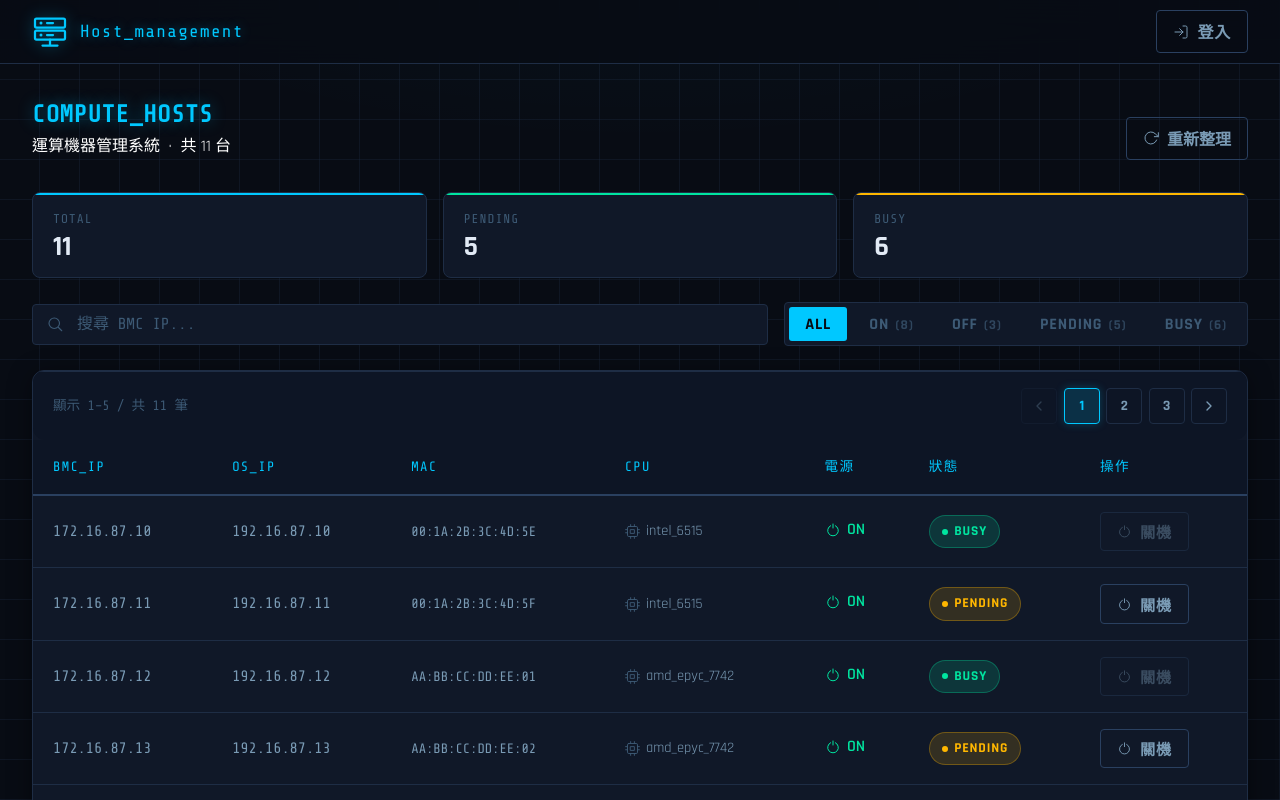
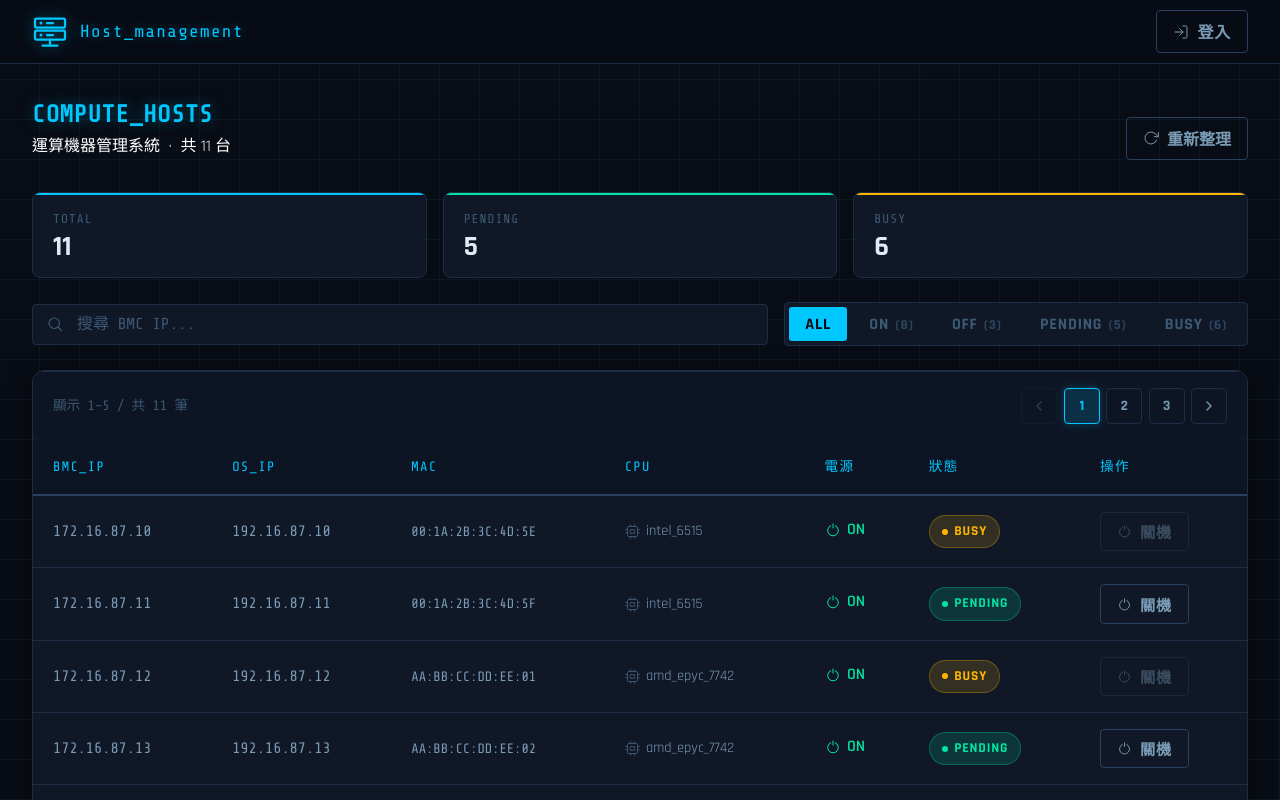
Before and after one commit to davidlin504/dashboard_computing_node, a React (Vite) app: page / in a window 1280 px wide. Shown: the top 800 px of the page. Built offline with nearby package versions, Linux system fonts and the light colour scheme; no server answers.

Commit message:
adjust busy status color

```diff
--- a/src/components/HostsTable.jsx
+++ b/src/components/HostsTable.jsx
@@ -1,4 +1,4 @@
-import { useState, useRef } from 'react'
+import { useState, useRef, useEffect } from 'react'
 import { useAuth } from '../hooks/useAuth'
 import { usePowerOn } from '../hooks/useHosts'
 import { SwitchTransition, CSSTransition } from 'react-transition-group'
@@ -60,6 +60,11 @@ export default function HostsTable({ hosts, onRequireLogin }) {
   const { powerOperation, loadingMap } = usePowerOn()
   const [page, setPage] = useState(1)
   const tbodyRef = useRef(null)
+
+  useEffect(() => {
+    // eslint-disable-next-line react-hooks/set-state-in-effect
+    setPage(1)
+  }, [hosts])
 
   const sliced = hosts.slice((page - 1) * PAGE_SIZE, page * PAGE_SIZE)
 
--- a/src/hooks/useHosts.js
+++ b/src/hooks/useHosts.js
@@ -5,9 +5,14 @@ import { useError } from '../hooks/useError'
 import { API } from '../constants'
 
 export function useHosts() {
-  const [hosts, setHosts] = useState([])
+  const [hosts, setHosts] = useState(MOCK_HOSTS)
   const [loading, setLoading] = useState(true)
   const [error, setError] = useState(null)
+
+  // const loadMockData = async () => {
+  //   const data = await Promise.resolve(MOCK_HOSTS);
+  //   setHosts(data);
+  // };
 
   const fetchHosts = useCallback(async () => {
     setLoading(true)
@@ -20,7 +25,6 @@ export function useHosts() {
     } catch (err) {
       // Fall back to mock data when backend is unavailable
       console.warn('Backend unavailable, using mock data:', err.message)
-      setHosts(MOCK_HOSTS)
     } finally {
       setLoading(false)
     }
--- a/src/styles/Table.module.css
+++ b/src/styles/Table.module.css
@@ -86,13 +86,13 @@
   text-transform: uppercase;
 }
 
-.badgePending {
+.badgeBusy {
   background: var(--warning-dim);
   color: var(--warning);
   border: 1px solid rgba(255, 183, 0, 0.3);
 }
 
-.badgeBusy {
+.badgePending {
   background: var(--success-dim);
   color: var(--success);
   border: 1px solid rgba(0, 229, 160, 0.3);
```
